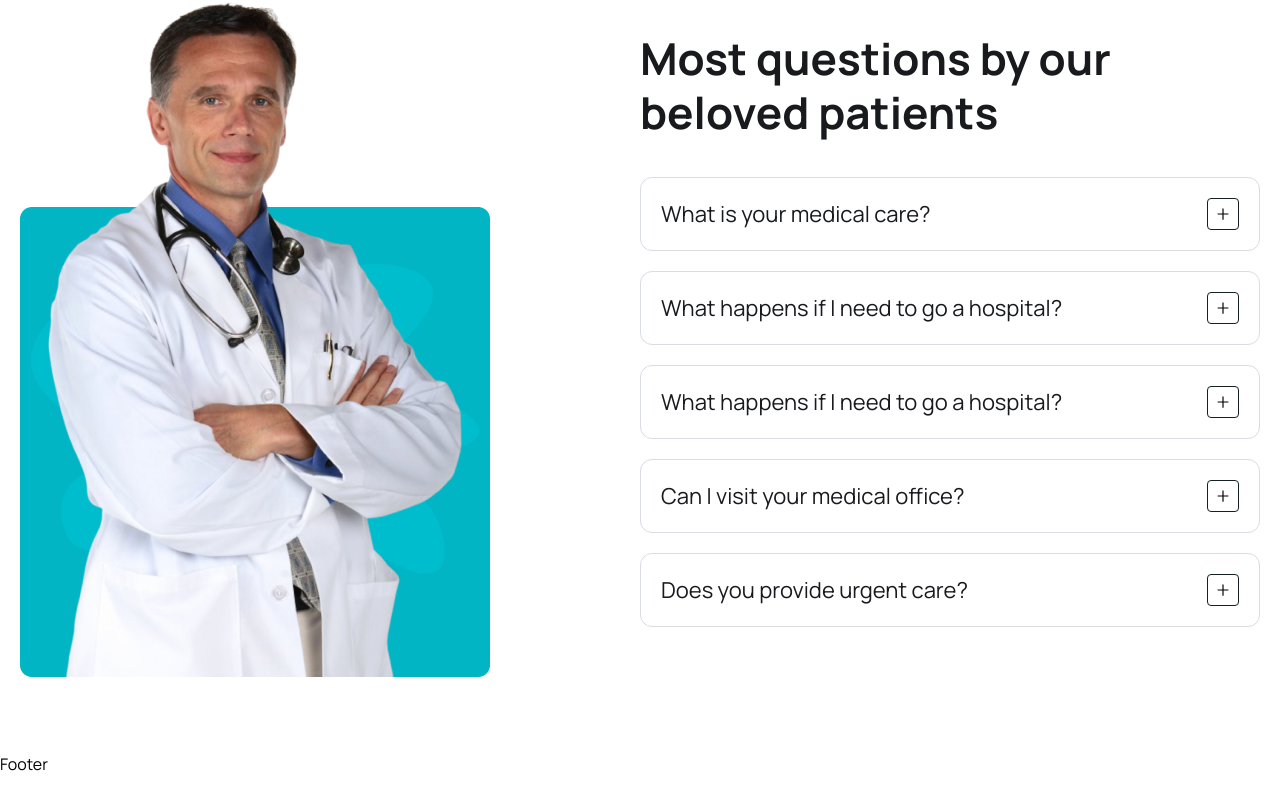
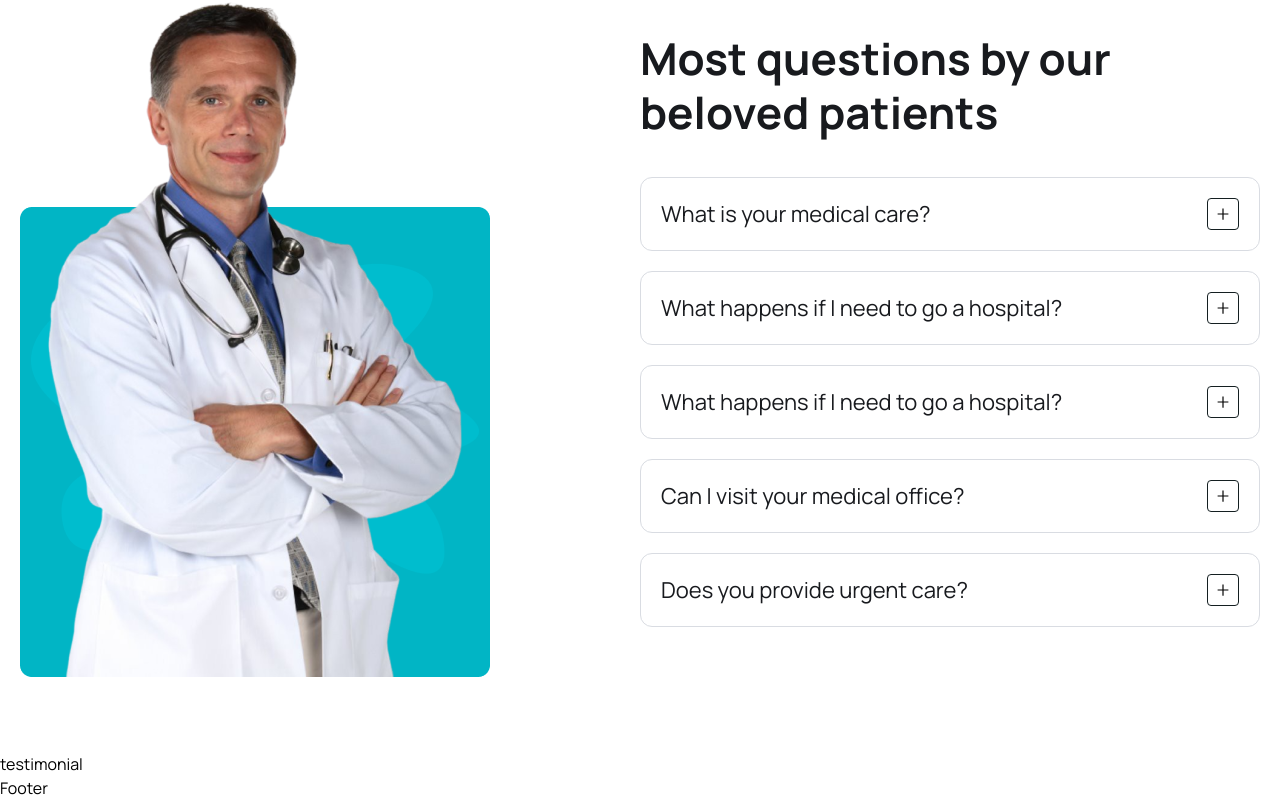
Before and after one commit to programmernizam/medicare, a React (Vite) app: page / in a window 1280 px wide. Shown: the part 4720-5520 px from the top of the page. Before the commit the page ends 5496 px from the top, so only its background shows below. Built offline with nearby package versions, Linux system fonts and the light colour scheme.

Commit message:
Testimonail Section start building

```diff
--- a/src/pages/Home/Home.jsx
+++ b/src/pages/Home/Home.jsx
@@ -5,6 +5,7 @@ import FeatureSection from "./FeatureSection";
 import Hero from "./Hero";
 import HowItWork from "./HowItWork";
 import ServiceSection from "./ServiceSection";
+import TestimonialSection from "./TestimonialSection";
 
 const Home = () => {
   return (
@@ -16,6 +17,7 @@ const Home = () => {
       <FeatureSection />
       <DoctorsSection />
       <FaqSection />
+      <TestimonialSection />
     </div>
   );
 };
--- /dev/null
+++ b/src/pages/Home/TestimonialSection.jsx
@@ -0,0 +1,5 @@
+const TestimonialSection = () => {
+  return <div>testimonial</div>;
+};
+
+export default TestimonialSection;
```
